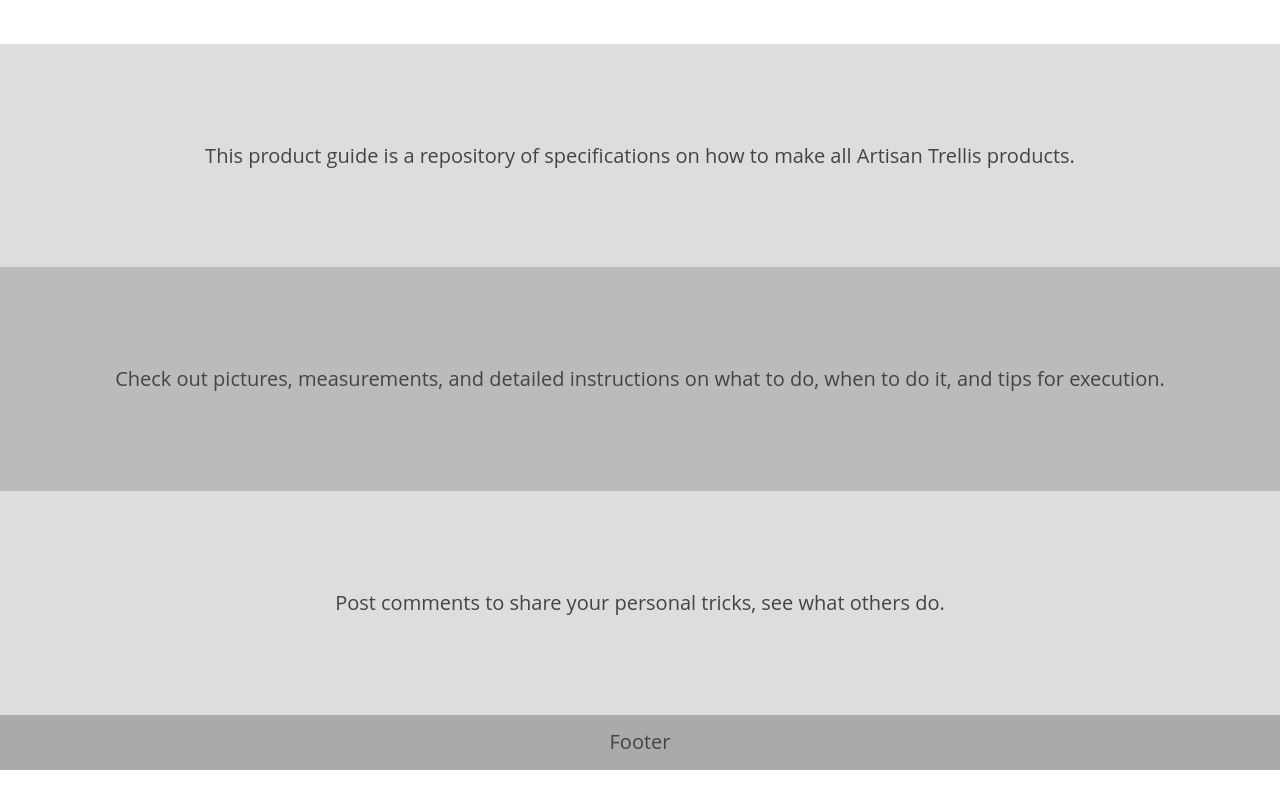
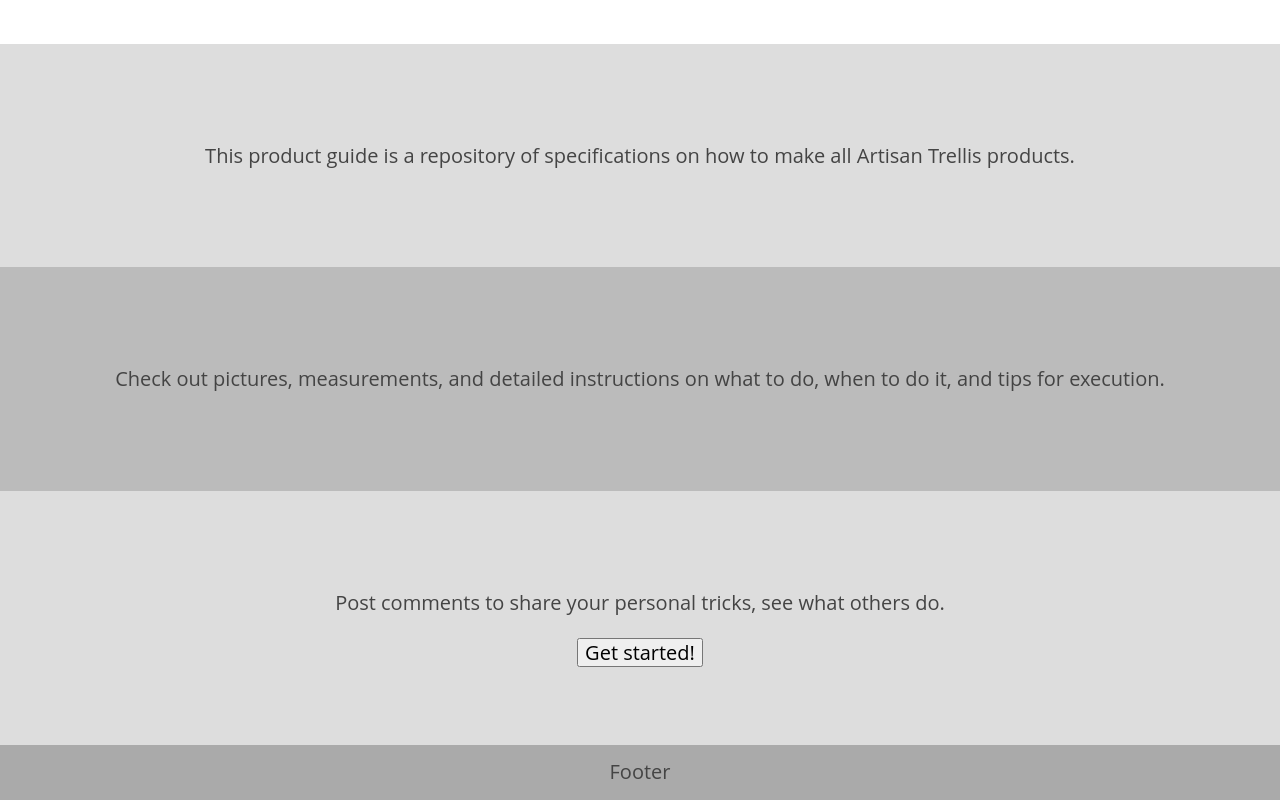
Before and after one commit to capnnemo2/AT-capstone-wireframes, a plain HTML site: page landing-page.html in a window 1280 px wide. Shown: the part 377-1177 px from the top of the page. Before the commit the page ends 1147 px from the top, so only its background shows below. Drawn offline with nearby package versions, Linux system fonts and the light colour scheme.

Commit message:
Ready to be shared

```diff
--- a/landing-page.html
+++ b/landing-page.html
@@ -31,6 +31,7 @@
       </section>
       <section>
         <p>Post comments to share your personal tricks, see what others do.</p>
+        <button type="button">Get started!</button>
       </section>
     </main>
     <footer>Footer</footer>
```
